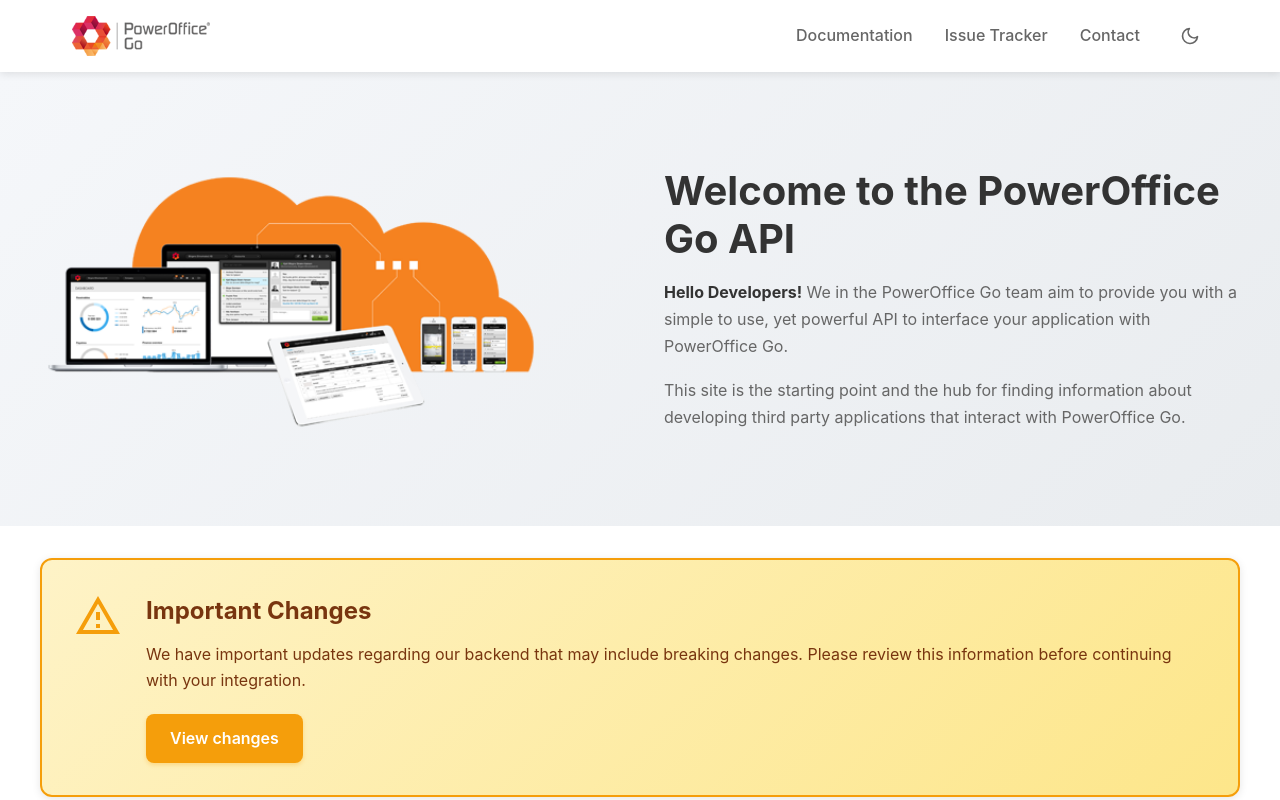
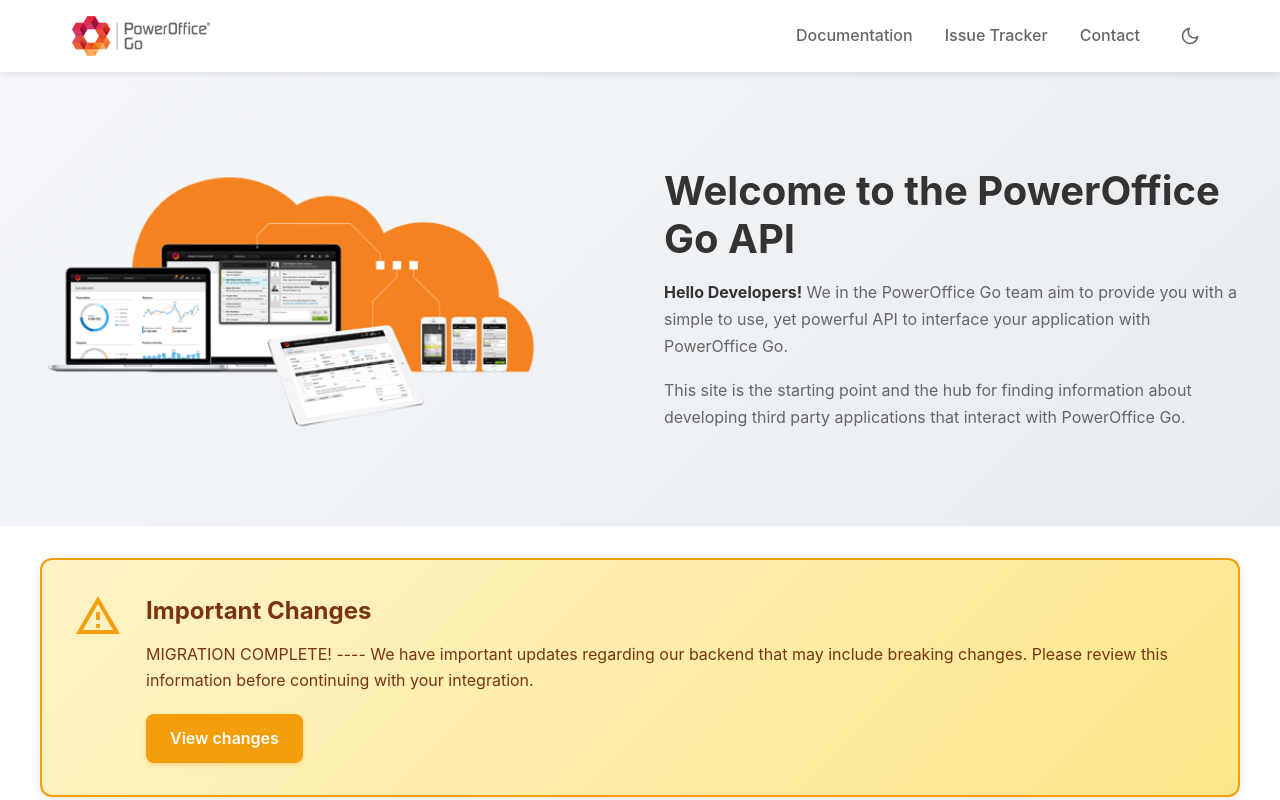
Before and after one commit to PowerOffice/go-api-documentation, a React (Vite) app: page / in a window 1280 px wide. Shown: the top 800 px of the page. Built offline with nearby package versions, Linux system fonts and the light colour scheme.

Commit message:
Add migration complete message to backend notice
Added a migration complete message to the notice.

```diff
--- a/src/components/BackendChangesNotice.jsx
+++ b/src/components/BackendChangesNotice.jsx
@@ -12,6 +12,8 @@
         <div className="notice-content">
           <h2>Important Changes</h2>
           <p>
+            MIGRATION COMPLETE!
+            ----
             We have important updates regarding our backend that may include breaking changes.
             Please review this information before continuing with your integration.
           </p>
```
